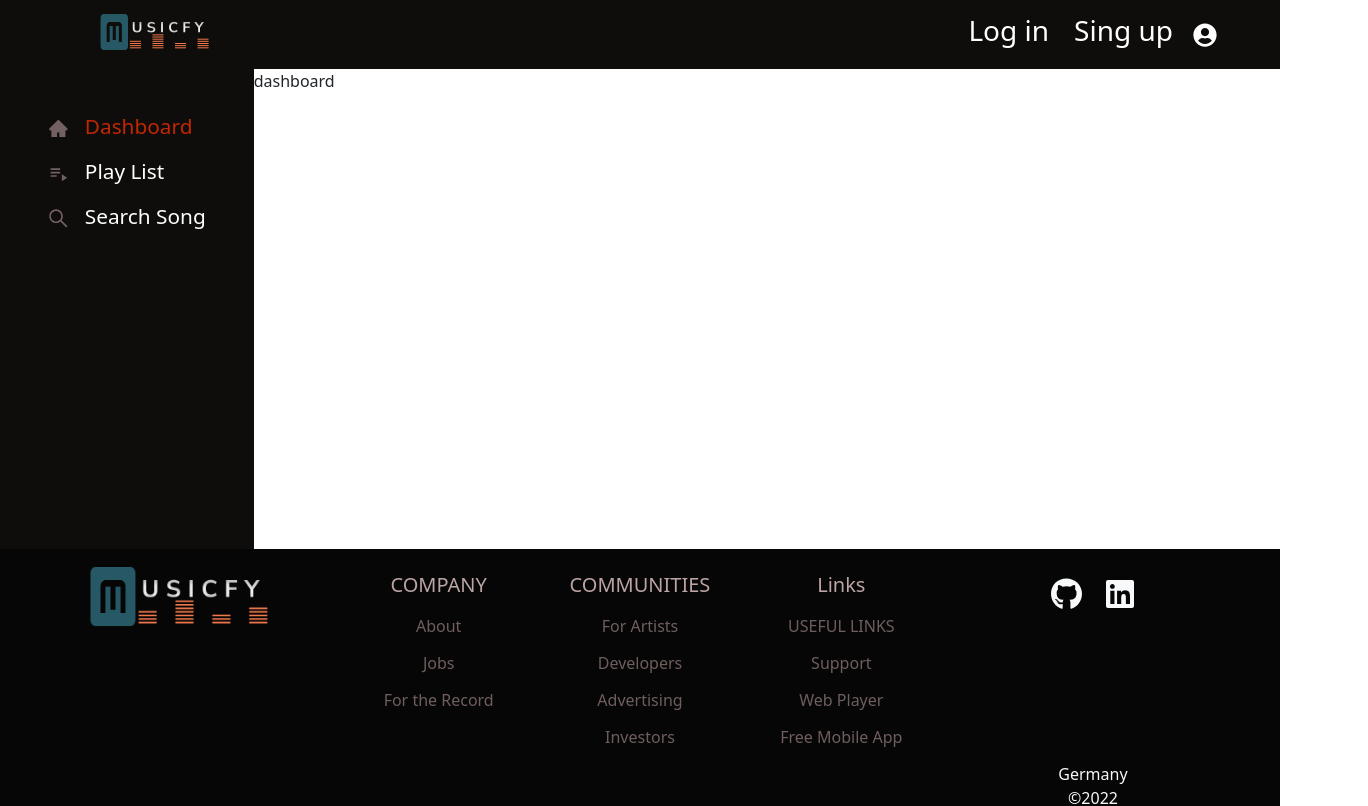
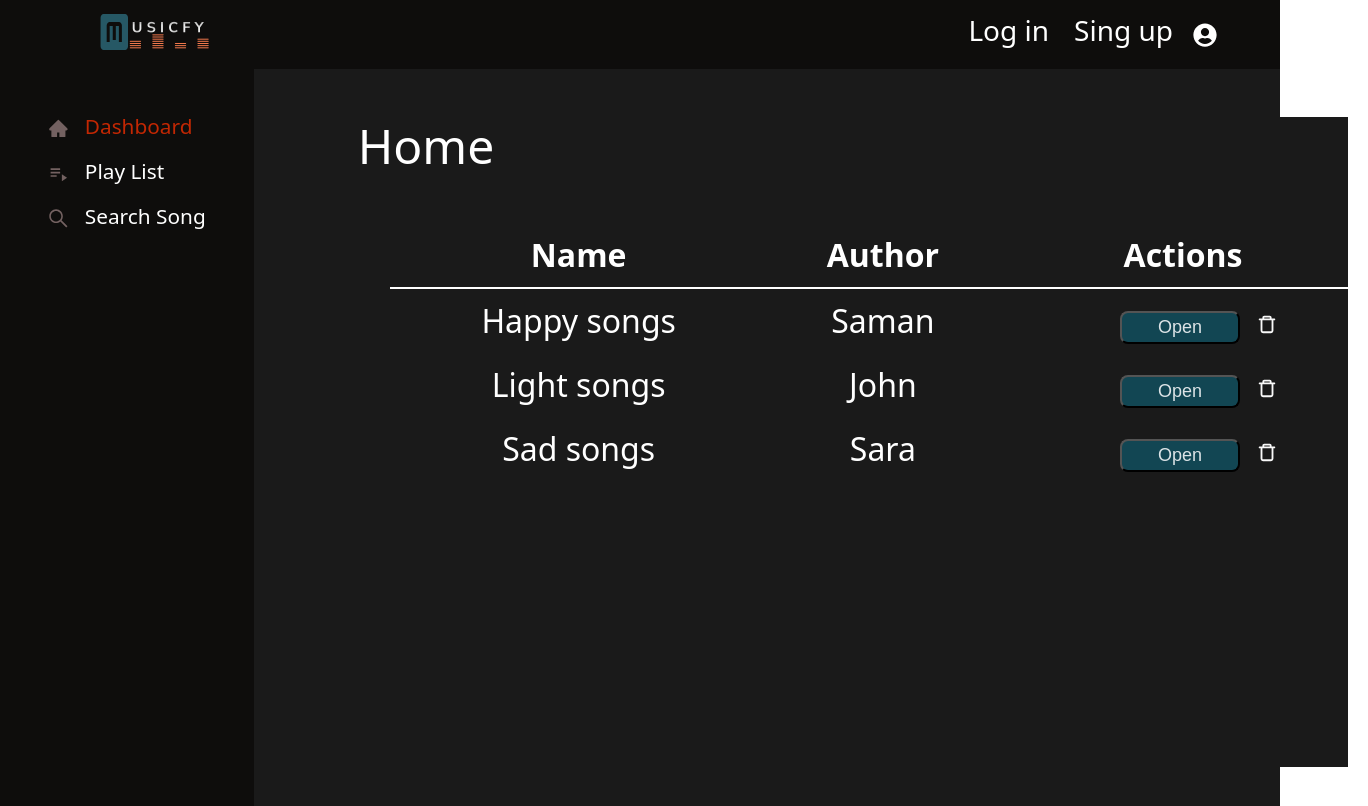
Before and after one commit to Music-App-Team/frontend, a React (Create React App) app: page /app/dashboard in a window 1280 px wide. Shown: the top 806 px of the page, 1368 px wide, since content can reach past the window. Built offline with nearby package versions, Linux system fonts and the light colour scheme; a web font is replaced by a local one.

Commit message:
Mazen: dashboard and Playlist finsh.
* wip

* wip

* wip

* wip

* wip

* wip

* wip

* wip

* dashbard und playlist aufgebut

```diff
--- a/package.json
+++ b/package.json
@@ -10,14 +10,15 @@
     "@testing-library/react": "^13.0.0",
     "@testing-library/user-event": "^13.2.1",
     "bootstrap": "^5.1.3",
-    "react": "^18.1.0",
+    "react": "^18.2.0",
     "react-bootstrap": "^2.4.0",
-    "react-dom": "^18.1.0",
+    "react-dom": "^18.2.0",
     "react-icons": "^4.4.0",
     "react-lorem-ipsum": "^1.4.10",
     "react-router-dom": "^6.3.0",
     "react-scripts": "5.0.1",
     "sass": "^1.52.3",
+    "sweetalert2": "^11.4.19",
     "web-vitals": "^2.1.0"
   },
   "scripts": {
--- a/src/components/layout/Layout.scss
+++ b/src/components/layout/Layout.scss
@@ -1,3 +1,7 @@
+body{
+  min-height: 100vh;
+
+}
 .layout {
   display: grid;
   grid-template-columns: max-content 1fr;
--- a/src/pages/dashboard/dashboard.js
+++ b/src/pages/dashboard/dashboard.js
@@ -1,11 +1,67 @@
 import React from "react";
-import { AiFillHome } from "react-icons/ai";
-import { MdOutlinePlaylistPlay } from "react-icons/md";
-import { FaSistrix } from "react-icons/fa";
 import "./dashboard.scss";
+import { CgTrashEmpty } from "react-icons/cg";
+import Container from "react-bootstrap/Container";
+import Table from "react-bootstrap/Table";
 
 function Dashboard() {
-  return <div>dashboard</div>;
+  return (
+    <div className="container-fluid">
+      <Container className="container-playlist">
+        <h1 className="playlist-h1">Home</h1>
+        <Table className="playlist-table">
+          <thead>
+            <tr>
+              <th>Name</th>
+              <th>Author</th>
+              <th>Actions</th>
+            </tr>
+          </thead>
+          <tbody>
+            <tr>
+              <td>Happy songs</td>
+              <td>Saman</td>
+              <td>
+                <div className="container-action">
+                  {" "}
+                  <button className="button-playlist">Open</button>
+                  <a href="url">
+                    <CgTrashEmpty className="trash" />
+                  </a>
+                </div>
+              </td>
+            </tr>
+            <tr>
+              <td>Light songs</td>
+              <td>John</td>
+              <td>
+                <div className="container-action">
+                  {" "}
+                  <button className="button-playlist">Open</button>
+                  <a href="url">
+                    <CgTrashEmpty className="trash" />
+                  </a>
+                </div>
+              </td>
+            </tr>
+            <tr>
+              <td>Sad songs</td>
+              <td>Sara</td>
+              <td>
+                <div className="container-action">
+                  {" "}
+                  <button className="button-playlist">Open</button>
+                  <a href="url">
+                    <CgTrashEmpty className="trash" />
+                  </a>
+                </div>
+              </td>
+            </tr>
+          </tbody>
+        </Table>
+      </Container>
+    </div>
+  );
 }
 
 export default Dashboard;
--- a/src/pages/dashboard/dashboard.scss
+++ b/src/pages/dashboard/dashboard.scss
@@ -0,0 +1,55 @@
+.container-fluid{
+    background-color:#1a1a1a ;
+
+    .container-playlist {
+        height: 650px;
+        background-color: #1a1a1a;
+        margin: 3rem;
+        margin-left: 5rem;
+
+    .playlist-h1{
+        color: rgb(255, 255, 255);
+        font-size: 3rem;
+        margin-bottom: 3rem;
+    }
+
+    .playlist-table {
+        color: rgb(255, 255, 255);
+        font-size: 2rem;
+        text-align: center;
+        margin-left: 2rem;
+
+        th,td{
+            border-bottom:none;
+            padding: 0.5rem
+        }
+
+        .container-action{
+            margin-left: 2rem;
+            .button-playlist{
+                font-family: "Montserrat", sans-serif;
+                font-size: 18px;
+                color: #dce3e6;
+                text-decoration: none;
+                background-color: #124653;
+                border-radius: 8px;
+                margin-right: 1rem;
+                width: 120px;
+            }
+            .trash{
+                font-size: 22px;
+            }
+             a{
+                color: rgb(249, 249, 249);
+                background-color: transparent;
+                text-decoration: none;
+              }
+             a:hover {
+                color: #D76B45;
+                background-color: transparent;
+                text-decoration: underline;
+              }
+        }
+    }
+}
+}
--- a/src/pages/playlists/Playlist.js
+++ b/src/pages/playlists/Playlist.js
@@ -1,9 +1,95 @@
-import React from 'react'
+import React from "react";
+import "./playList.scss";
+import Container from "react-bootstrap/Container";
+import Table from "react-bootstrap/Table";
+import { MdOutlineStarOutline } from "react-icons/md";
+import { AiOutlineLike } from "react-icons/ai";
+import { AiOutlineDislike } from "react-icons/ai";
+
+
+
 
 function Playlist() {
   return (
-    <div>Playlist</div>
-  )
+    <div className="container-fluid">
+      <Container className="container-playlist">
+        <div className="header-playlist">
+          <h1 className="playlist-h1">Play List</h1>
+          <button className="button-create">
+            Create
+          </button>
+        </div>
+        <Table className="playlist-table">
+          <thead>
+            <tr>
+              <th>Name</th>
+              <th>Author</th>
+              <th>Actions</th>
+            </tr>
+          </thead>
+          <tbody>
+            <tr>
+              <td>Happy songs</td>
+              <td>Saman</td>
+              <td>
+                <div className="container-action">
+                  {" "}
+                  <button className="button-playlist">View</button>
+                  <a className="like" href="url">
+                    <AiOutlineLike />
+                  </a>
+                  <a className="dislike" href="url">
+                    <AiOutlineDislike />
+                  </a>
+                  <a className="star" href="url">
+                    <MdOutlineStarOutline />
+                  </a>
+                </div>
+              </td>
+            </tr>
+            <tr>
+              <td>Light songs</td>
+              <td>John</td>
+              <td>
+                <div className="container-action">
+                  {" "}
+                  <button className="button-playlist">View</button>
+                  <a className="like" href="url">
+                    <AiOutlineLike />
+                  </a>
+                  <a className="dislike" href="url">
+                    <AiOutlineDislike />
+                  </a>
+                  <a className="star" href="url">
+                    <MdOutlineStarOutline />
+                  </a>
+                </div>
+              </td>
+            </tr>
+            <tr>
+              <td>Sad songs</td>
+              <td>Sara</td>
+              <td>
+                <div className="container-action">
+                  {" "}
+                  <button className="button-playlist">View</button>
+                  <a className="like" href="url">
+                    <AiOutlineLike />
+                  </a>
+                  <a className="dislike" href="url">
+                    <AiOutlineDislike />
+                  </a>
+                  <a className="star" href="url">
+                    <MdOutlineStarOutline />
+                  </a>
+                </div>
+              </td>
+            </tr>
+          </tbody>
+        </Table>
+      </Container>
+    </div>
+  );
 }
 
-export default Playlist
+export default Playlist;
--- a/src/pages/playlists/playList.scss
+++ b/src/pages/playlists/playList.scss
@@ -0,0 +1,79 @@
+.container-fluid {
+  background-color: #1a1a1a;
+
+  .container-playlist {
+    height: 650px;
+    background-color: #1a1a1a;
+    margin: 3rem;
+    margin-left: 5rem;
+
+    .header-playlist {
+      display: flex;
+      justify-content: space-between;
+      align-items: center;
+
+      .playlist-h1 {
+        color: rgb(255, 255, 255);
+        font-size: 3rem;
+        margin-bottom: 3rem;
+      }
+
+      .button-create {
+        font-family: "Montserrat", sans-serif;
+        font-size: 21px;
+        color: #c8d1d6;
+        text-decoration: none;
+        background-color: #821d05;
+        border-radius: 8px;
+        margin-right: 1rem;
+        margin-bottom: 1rem;
+        width: 120px;
+      }
+    }
+
+    .playlist-table {
+      color: rgb(255, 255, 255);
+      font-size: 2rem;
+      text-align: center;
+      margin-left: 2rem;
+
+      th,
+      td {
+        border-bottom: none;
+        padding: 0.5rem;
+      }
+
+      .container-action {
+        margin-left: 2rem;
+
+        .button-playlist {
+          font-family: "Montserrat", sans-serif;
+          font-size: 18px;
+          color: #dce3e6;
+          text-decoration: none;
+          background-color: #124653;
+          border-radius: 8px;
+          margin-right: 1rem;
+          width: 120px;
+        }
+
+        .dislike {
+          font-size: 30px;
+          margin: 0.5rem;
+
+          a {
+            color: rgb(249, 249, 249);
+            background-color: transparent;
+            text-decoration: none;
+          }
+
+          a:hover {
+            color: #d76b45;
+            background-color: transparent;
+            text-decoration: underline;
+          }
+        }
+      }
+    }
+  }
+}
```
Also changed, not shown: src/components/modal copy/Modal.js (added, +64 -0 lines), src/components/modal copy/modal.scss (added, +18 -0 lines), 1 other file (tests, documents, lock files or other folders).
